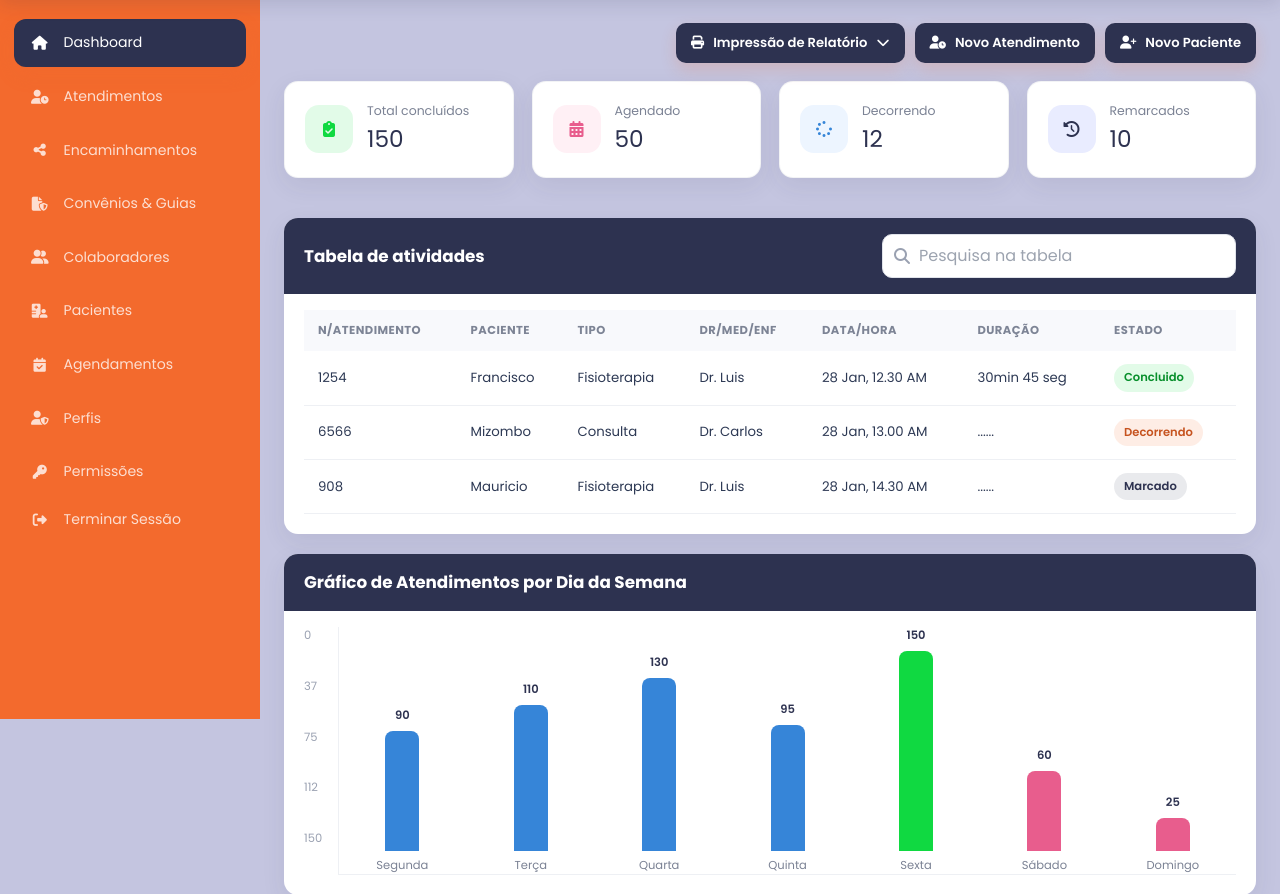
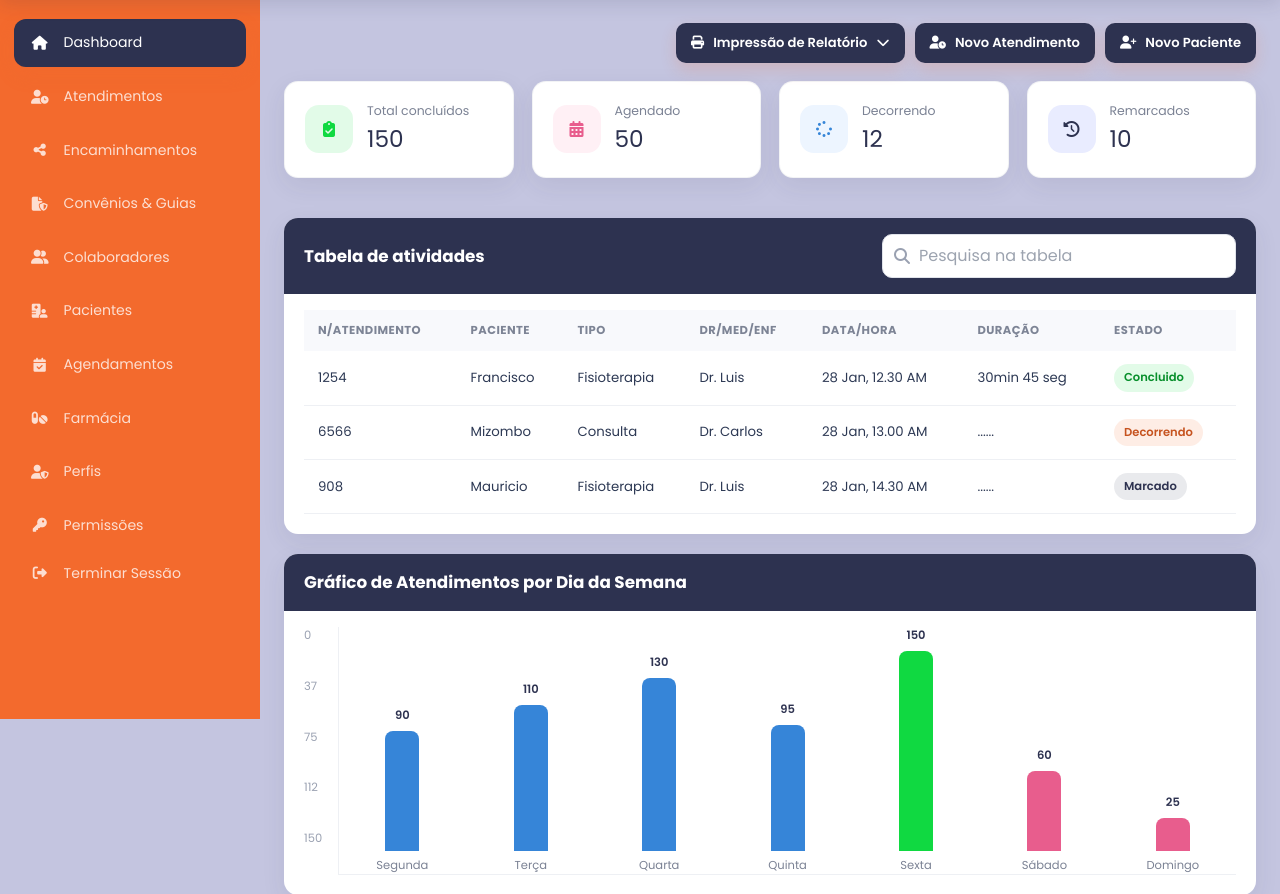
Before and after one commit to antoninoacuratech-programpython/Acura_Med_Final_Render, a Django app: page /dashboard/ in a window 1280 px wide. Shown: the part 81-975 px from the top of the page. Run offline with Django 5.2, Linux system fonts and the light colour scheme; a user stored in the database is signed in; some libraries are stand-ins or nearby versions.

Commit message:
com o menu do app farmacia

```diff
--- a/templates/base/menubar.html
+++ b/templates/base/menubar.html
@@ -28,6 +28,10 @@
         <li><a href="#" data-module="agendamentos" data-title="Agendamentos"><i class="fa-solid fa-calendar-check"></i><span>Agendamentos</span></a></li>
         {% endif %}
 
+        {% if request.user|tem_permissao:"farmacia.gerir" %}
+        <li><a href="#" data-module="farmacia" data-title="Farmácia"><i class="fa-solid fa-pills"></i><span>Farmácia</span></a></li>
+        {% endif %}
+
         {% if request.user|tem_permissao:"perfil.gerir" %}
         <li><a href="{% url 'modulo_perfis' %}" data-module="perfis" data-title="Perfis"><i class="fa-solid fa-user-shield"></i><span>Perfis</span></a></li>
         {% endif %}
```
